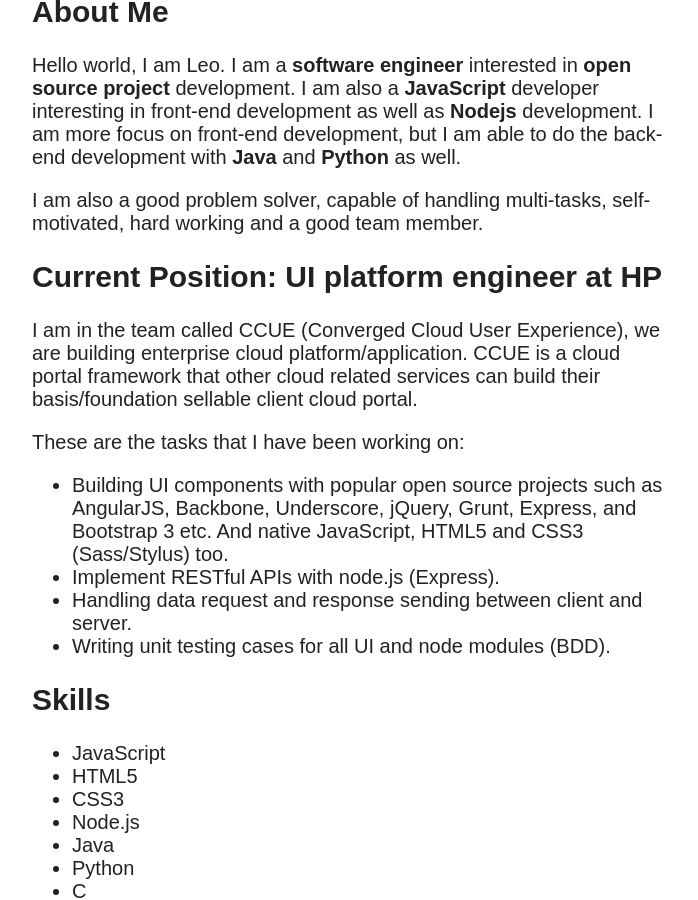
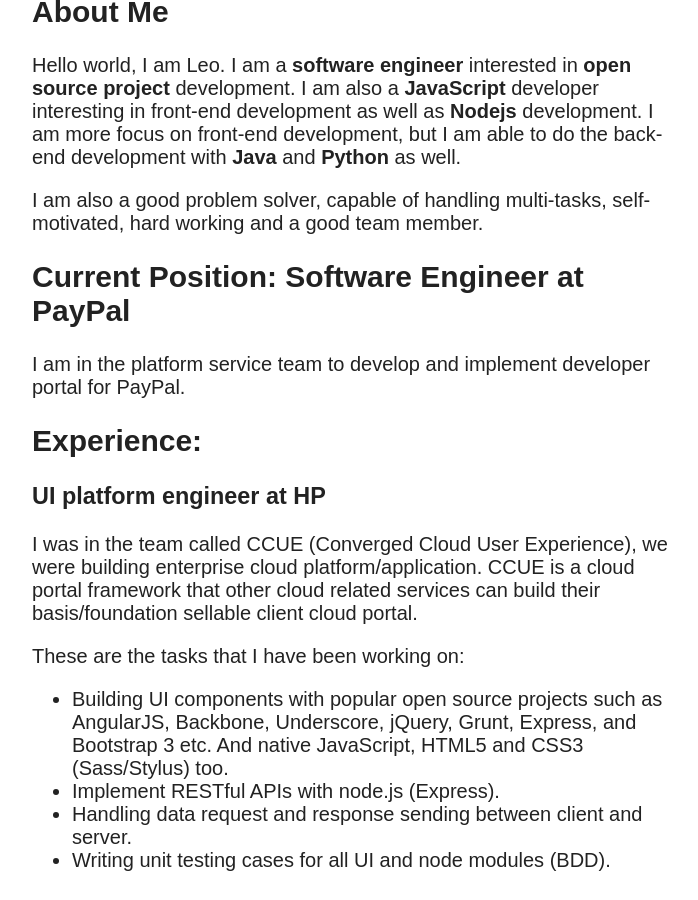
Before and after one commit to LeoAJ/leoaj.github.com, a Jekyll site: the page built from about.md, in a window 1280 px wide and 900 px high, scrolled down 1323 px. Shown: the whole window, without its empty margins (288-986 px from the left). Built offline with Jekyll 4.4.1, drawn with Linux system fonts in a browser that asks for light colours; nearby versions of some CDN libraries.

Commit message:
update current position

```diff
--- a/about.md
+++ b/about.md
@@ -15,9 +15,15 @@ Hello world, I am Leo. I am a **software engineer** interested in **open source
 
 I am also a good problem solver, capable of handling multi-tasks, self-motivated, hard working and a good team member.
 
-## Current Position: UI platform engineer at HP
+## Current Position: Software Engineer at PayPal
 
-I am in the team called CCUE (Converged Cloud User Experience), we are building enterprise cloud platform/application. CCUE is a cloud portal framework that other cloud related services can build their basis/foundation sellable client cloud portal.
+I am in the platform service team to develop and implement developer portal for PayPal.
+
+## Experience:
+
+### UI platform engineer at HP
+
+I was in the team called CCUE (Converged Cloud User Experience), we were building enterprise cloud platform/application. CCUE is a cloud portal framework that other cloud related services can build their basis/foundation sellable client cloud portal.
 
 These are the tasks that I have been working on:
 
```
